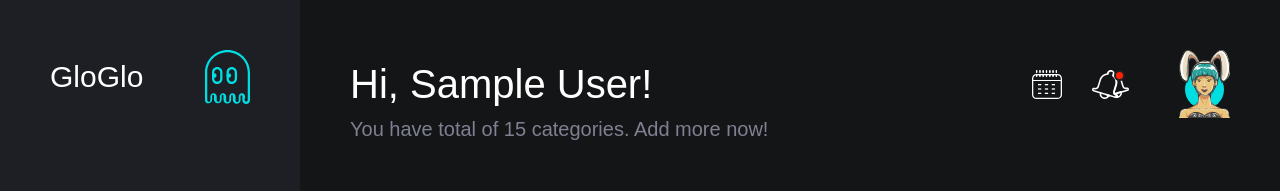
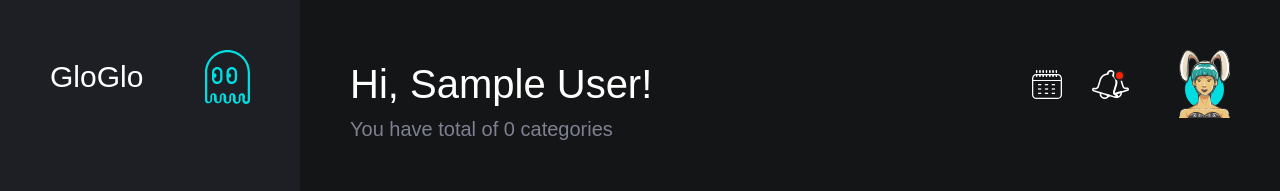
Before and after one commit to Kapitan-Nemo/GloGlo, a Vue app: page /categories in a window 1280 px wide. Shown: the top 191 px of the page. Built offline with nearby package versions, Linux system fonts and the light colour scheme; no server answers; the database is empty; sample sign-in values are in the browser's storage.

Commit message:
Categories count

```diff
--- a/src/components/HeaderBar.vue
+++ b/src/components/HeaderBar.vue
@@ -11,9 +11,7 @@
         ></Avatar1Icon>
       </div>
     </div>
-    <p class="header__subtitle">
-      {{ msg }}
-    </p>
+    <p class="header__subtitle">{{ msg }}</p>
     <Transition>
       <div v-if="showAccount" class="header__account">
         <p class="header__account-action">
--- a/src/views/CategoriesView.vue
+++ b/src/views/CategoriesView.vue
@@ -1,11 +1,16 @@
 <template>
-  <Header msg="You have total of 15 categories. Add more now!"></Header>
+  <Header
+    :msg="'You have total of ' + finance.categories.length + ' categories'"
+  ></Header>
+
   <CategoriesEdit></CategoriesEdit>
 </template>
 
 <script setup lang="ts">
 import { defineAsyncComponent } from "vue";
+import { useFinanceStore } from "@/stores/finance";
 
+const finance = useFinanceStore();
 const Header = defineAsyncComponent(() => import("@/components/HeaderBar.vue"));
 const CategoriesEdit = defineAsyncComponent(
   () => import("@/components/CategoriesEdit.vue")
```
